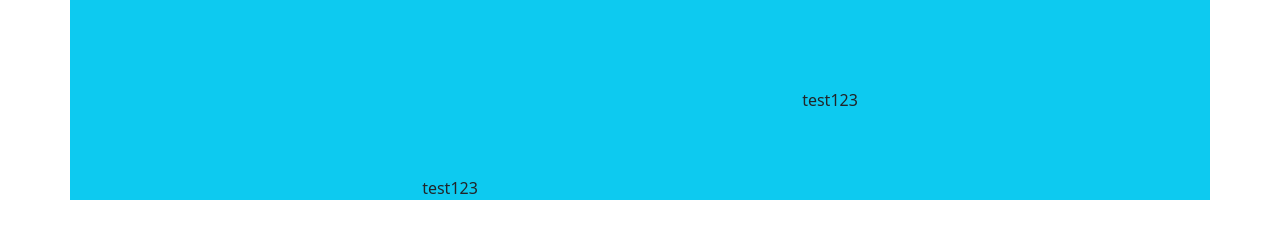
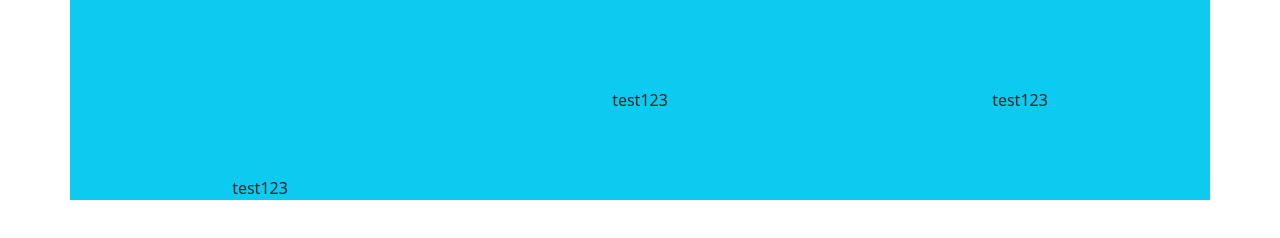
Before and after one commit to 123Shahdahmed/testropo, a plain HTML site: page index.html in a window 1280 px wide. Drawn offline with Linux system fonts and the light colour scheme.

Commit message:
add div in html file

```diff
--- a/index.html
+++ b/index.html
@@ -12,6 +12,7 @@
         <div class="row bg-info align-items-center justify-content-center  " style="height: 200px; text-align: center;">
             <div class="col-4  align-self-end">test123</div>
             <div class="col-4 ">test123</div>
+            <div class="col-4 ">test123</div>
 
         </div>
     </div>
```
